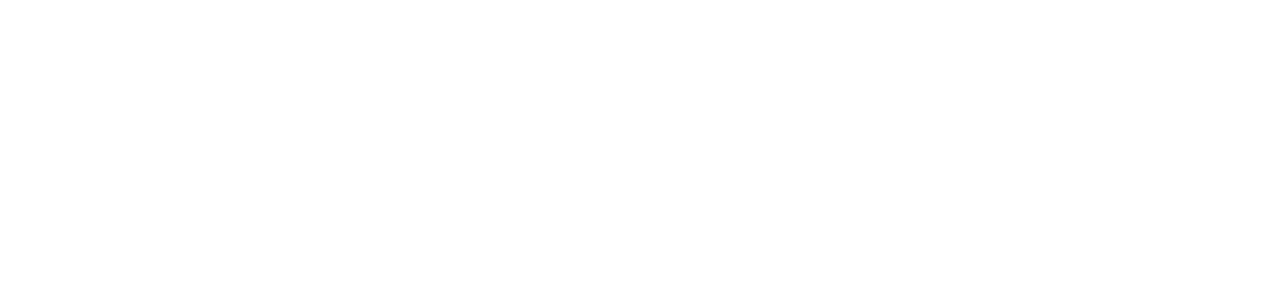
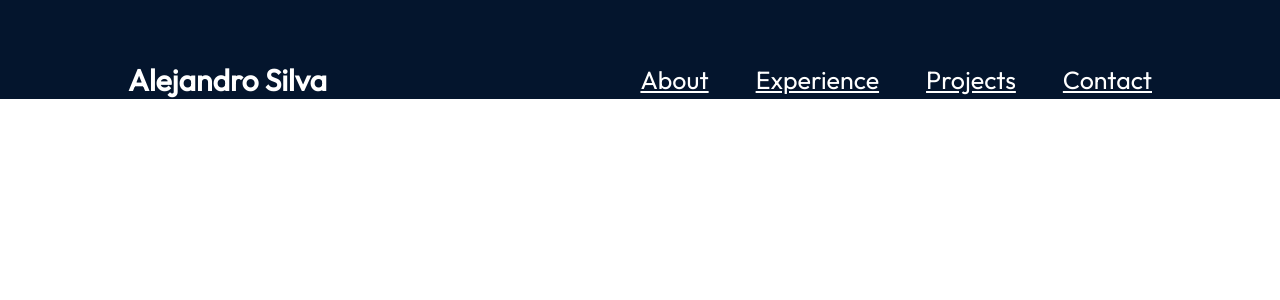
Before and after one commit to jandrosilva/Final-Project-CPSC349, a React (Vite) app in the folder final-project/: page / in a window 1280 px wide. Shown: the top 300 px of the page. Built offline with nearby package versions, Linux system fonts and the light colour scheme.

Commit message:
last changes

```diff
--- a/final-project/index.html
+++ b/final-project/index.html
@@ -3,6 +3,16 @@
   <head>
     <meta charset="UTF-8" />
     <link rel="icon" type="image/png" href="heroImage.ico" />
+    <link rel="preconnect" href="https://fonts.googleapis.com">
+    <link rel="preconnect" href="https://fonts.gstatic.com" crossorigin>
+    <link href="https://fonts.googleapis.com/css2?family=Bebas+Neue&family=Roboto:ital,wght@0,100..900;1,100..900&display=swap" rel="stylesheet">
+    <style>
+    .bebas-neue-regular {
+      font-family: "Bebas Neue", sans-serif;
+      font-weight: 400;
+      font-style: normal;
+    }
+    </style>
     <meta name="viewport" content="width=device-width, initial-scale=1.0" />
     <title>My Portfolio</title>
   </head>
--- a/final-project/src/App.module.css
+++ b/final-project/src/App.module.css
@@ -4,6 +4,4 @@
     background-color: var(--color-bg);
     width: 100%;
     height: 100%;
-
-    color: white;
 }
--- a/final-project/src/components/Navbar/Navbar.jsx
+++ b/final-project/src/components/Navbar/Navbar.jsx
@@ -2,10 +2,10 @@
 import styles from "./Navbar.module.css";
 
 export const Navbar = () => {
-  return
+  return (
     <nav className={styles.navbar}>
         <a className={styles.title} href="/">
-        Portfolio
+        Alejandro Silva
         </a>
         <div className={styles.menu}>
             <ul className={styles.menuItems}>
@@ -24,5 +24,5 @@
             </ul>
         </div>
     </nav>
-
+  );
 };
--- a/final-project/src/components/Navbar/Navbar.module.css
+++ b/final-project/src/components/Navbar/Navbar.module.css
@@ -1,5 +1,6 @@
 @import "../../vars.css";
 
+/*Customizing the Navigation Bar*/
 .navbar {
     position: relative;
     display: flex;
@@ -10,9 +11,26 @@
     margin: 0 10%;
 }
 
+/*Customizing the Title*/
 .title {
     font-size: 30px;
     font-weight: 600;
     text-decoration: none;
     color: var(--color-text);
 }
+
+/*Customizing the Navigation Menu*/
+.menu {
+    display: flex;
+}
+
+.menuItems{
+    display: flex;
+    gap: 47px;
+    list-style: none;
+}
+
+.menuItems a {
+    font-size: 25px;
+    color: var(--color-text);
+}
--- a/final-project/src/utils.js
+++ b/final-project/src/utils.js
@@ -1,3 +1,3 @@
 export const getImageUrl = (path) => {
-    return new URL('assets/${path}', import.meta.url).href;
+    return new URL(`assets/${path}`, import.meta.url).href;
 };
--- a/final-project/src/vars.css
+++ b/final-project/src/vars.css
@@ -7,5 +7,5 @@
     --color-bg: #04152d;
 
     /*Fonts*/
-    --font-robot: "Roboto";
+    --font-robot: "Bebas Neue", sans-serif;
 }
```
